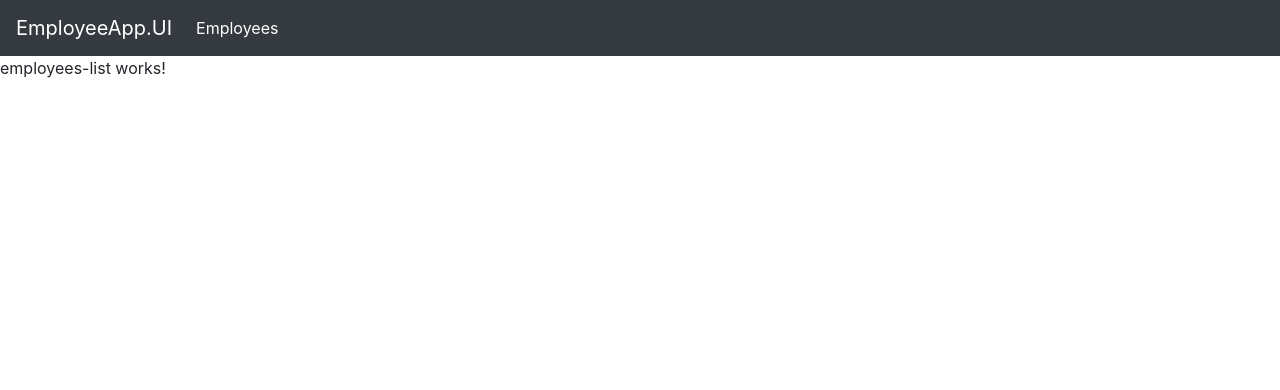
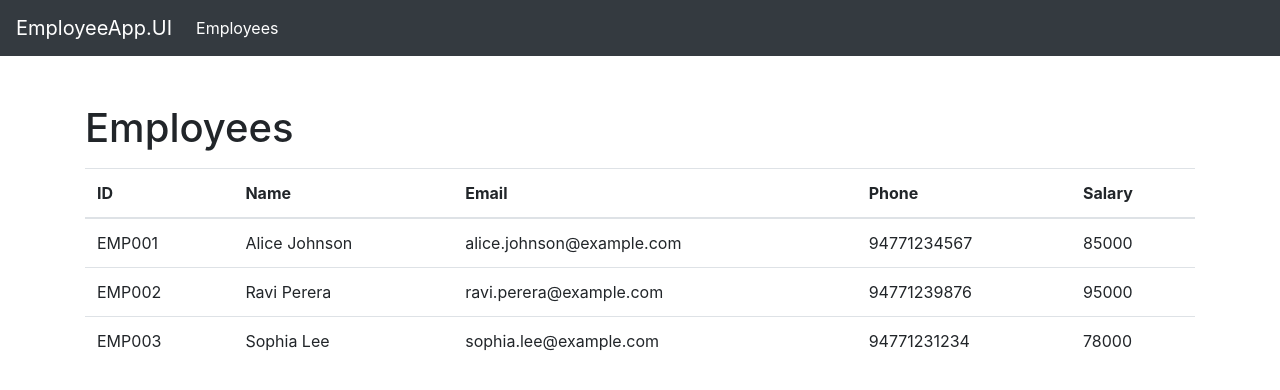
Before and after one commit to ImeshaMadhumali/EmployeeApp, an Angular app in the folder EmployeeApp.UI/: page /employees in a window 1280 px wide. Shown: the top 390 px of the page. Built offline with nearby package versions, Linux system fonts and the light colour scheme.

Commit message:
Add list of data to the employee.list.ts file and show them

```diff
--- a/EmployeeApp.UI/src/app/components/employees/employees-list/employees-list.html
+++ b/EmployeeApp.UI/src/app/components/employees/employees-list/employees-list.html
@@ -1 +1,24 @@
-<p>employees-list works!</p>
+<div class="container my-5">
+    <h1 class="mb-3">Employees</h1>
+    <table class="table" *ngIf="employees && employees.length > 0">
+        <thead>
+        <tr>
+            <th>ID</th>
+            <th>Name</th>
+            <th>Email</th>
+            <th>Phone</th>
+            <th>Salary</th>
+        </tr>
+        </thead>
+        <tbody>
+        <tr *ngFor="let employee of employees">
+            <td>{{ employee.id }}</td>
+            <td>{{ employee.name }}</td>
+            <td>{{ employee.email }}</td>
+            <td>{{ employee.phone }}</td>
+            <td>{{ employee.salary }}</td>
+        </tr>
+        </tbody>
+    </table>
+    <p *ngIf="!employees || employees.length === 0">No Employees Found</p>
+    </div>
--- a/EmployeeApp.UI/src/app/components/employees/employees-list/employees-list.ts
+++ b/EmployeeApp.UI/src/app/components/employees/employees-list/employees-list.ts
@@ -1,11 +1,41 @@
 import { Component } from '@angular/core';
+import { Employee } from '../../../models/employee.model';
+import { NgIf, NgFor } from '@angular/common';
 
 @Component({
   selector: 'app-employees-list',
-  imports: [],
+  imports: [NgIf, NgFor],
   templateUrl: './employees-list.html',
   styleUrl: './employees-list.css'
 })
 export class EmployeesList {
-
+  employees: Employee[]=[
+  {
+    id: 'EMP001',
+    name: 'Alice Johnson',
+    email: 'alice.johnson@example.com',
+    phone: 94771234567,
+    salary: 85000,
+    department: 'Human Resources'
+  },
+  {
+    id: 'EMP002',
+    name: 'Ravi Perera',
+    email: 'ravi.perera@example.com',
+    phone: 94771239876,
+    salary: 95000,
+    department: 'Finance'
+  },
+  {
+    id: 'EMP003',
+    name: 'Sophia Lee',
+    email: 'sophia.lee@example.com',
+    phone: 94771231234,
+    salary: 78000,
+    department: 'IT'
+  }
+  ];
+  constructor() {}
+  ngOnInit(): void{
+ }
 }
```
Also changed, not shown: EmployeeApp.UI/src/app/models/employee.model.ts (added, +8 -0 lines), 1 other file (tests, documents, lock files or other folders).
